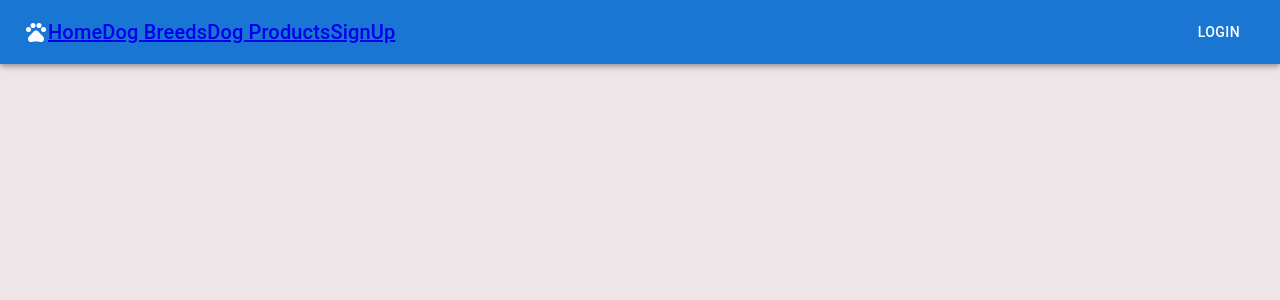
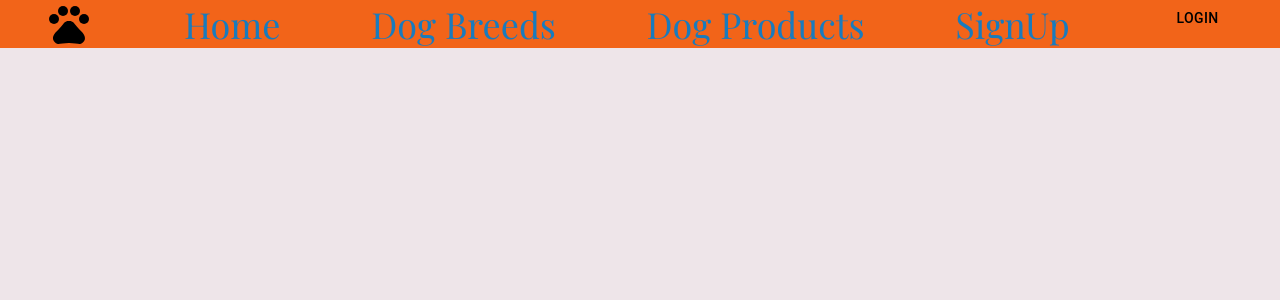
Before and after one commit to Ricecake-Pony/Doggy-Dex, a React (Create React App) app in the folder client/: page / in a window 1280 px wide. Shown: the top 300 px of the page. Built offline with nearby package versions, Linux system fonts and the light colour scheme.

Commit message:
NavBar Styled

```diff
--- a/client/public/index.html
+++ b/client/public/index.html
@@ -1,41 +1,17 @@
 <!DOCTYPE html>
 <html lang="en">
   <head>
-    <meta charset="utf-8" />
-    <meta name="viewport" content="width=device-width, initial-scale=1" />
-    <meta name="theme-color" content="#000000" />
-    <meta
-      name="description"
-      content="Web site created using create-react-app"
-    />
-    <!--
-      manifest.json provides metadata used when your web app is installed on a
-      user's mobile device or desktop. See https://developers.google.com/web/fundamentals/web-app-manifest/
-    -->
-    <link rel="manifest" href="%PUBLIC_URL%/manifest.json" />
-    <!--
-      Notice the use of %PUBLIC_URL% in the tags above.
-      It will be replaced with the URL of the `public` folder during the build.
-      Only files inside the `public` folder can be referenced from the HTML.
+  <link rel="preconnect" href="https://fonts.googleapis.com">
+  <link rel="preconnect" href="https://fonts.gstatic.com" crossorigin>
+  <link href="https://fonts.googleapis.com/css2?family=EB+Garamond&family=Mulish:wght@500&display=swap" rel="stylesheet">
 
-      Unlike "/favicon.ico" or "favicon.ico", "%PUBLIC_URL%/favicon.ico" will
-      work correctly both with client-side routing and a non-root public URL.
-      Learn how to configure a non-root public URL by running `npm run build`.
-    -->
-    <title>React App</title>
+  <link rel="preconnect" href="https://fonts.googleapis.com">
+  <link rel="preconnect" href="https://fonts.gstatic.com" crossorigin>
+  <link href="https://fonts.googleapis.com/css2?family=EB+Garamond&family=Mulish:wght@500&family=Playfair+Display&display=swap" rel="stylesheet">
+
+
   </head>
   <body>
-    <noscript>You need to enable JavaScript to run this app.</noscript>
     <div id="root"></div>
-    <!--
-      This HTML file is a template.
-      If you open it directly in the browser, you will see an empty page.
-
-      You can add webfonts, meta tags, or analytics to this file.
-      The build step will place the bundled scripts into the <body> tag.
-
-      To begin the development, run `npm start` or `yarn start`.
-      To create a production bundle, use `npm run build` or `yarn build`.
-    -->
   </body>
 </html>
--- a/client/src/components/NavBar/NavBar.js
+++ b/client/src/components/NavBar/NavBar.js
@@ -1,11 +1,30 @@
-import { NavLink} from "react-router-dom"
+import { Link as RouterLink} from "react-router-dom"
 import * as React from 'react';
 import { useContext } from "react";
-import {AppBar, Box, Toolbar, IconButton, Typography, Menu, Avatar, Tooltip, MenuItem } from '@mui/material';
+import { Box, IconButton, Typography, Menu, Avatar, Tooltip, MenuItem } from '@mui/material';
 import PetIcon from '@mui/icons-material/Pets';
 import { UserContext } from "../../contexts/UserContext";
 import LoginModal from "./LoginModal";
+
 import styled from "@emotion/styled";
+
+const AppBar = styled.div`
+position: absolute top;
+ background-color: #F26419;
+ width: 100%;
+display: flex;
+flex-direction: row;
+align-items: space-evenly;
+justify-content: space-around;
+font-family:'Playfair Display', serif;
+
+`
+const Link = styled(RouterLink)`
+text-decoration: none;
+font-size: 36px;
+color: #197BBD;
+`
+
 
 export default function NavBar({logOut}) {
     const {currentUser, setCurrentUser} = useContext(UserContext)
@@ -19,30 +38,25 @@ export default function NavBar({logOut}) {
          };
 
   return (
-    <Box sx={{ flexGrow: 1 }}>
-      <AppBar position="static" style={{background: ''}}>
-        <Toolbar>
-            <PetIcon className="nav-icon"/>
-          <Typography variant="h6" component="div" sx={{ flexGrow: 1 }}>
-
-            <NavLink className="link" to="/">
+      <AppBar >
+          <PetIcon className="nav-icon" sx={{fontSize: '300%'}}/>
+            <Link className="link" to="/" >
                 Home
-            </NavLink>
-            <NavLink className="link" to="/breeds">
+            </Link>
+            <Link className="link" to="/breeds" >
                 Dog Breeds
-            </NavLink>
-            <NavLink className="link" to="/dog_products">
+            </Link>
+            <Link className="link" to="/dog_products">
                 Dog Products
-            </NavLink>
-            <NavLink className="link" to="/signup">SignUp</NavLink>
-          </Typography>
+            </Link>
+            <Link className="link" to="/signup">SignUp</Link>
           { currentUser ?
               <Tooltip title="Open settings">
-             <IconButton aria-controls={open ? 'demo-positioned-menu' : undefined}
+             <IconButton  aria-controls={open ? 'demo-positioned-menu' : undefined}
                     aria-haspopup="true"
                     aria-expanded={open ? 'true' : undefined}
                     onClick={handleClick} sx={{ p: 0 }}>
-                { currentUser ? (  <Avatar alt={currentUser.first_name} src={currentUser.image_url}/>) : (null) }
+                { currentUser ? (  <Avatar alt={currentUser.first_name} src={currentUser.image_url} sx={{ width: 'auto', height: 60 }}/>) : (null) }
              </IconButton>
           </Tooltip>
            : <LoginModal/> }
@@ -59,11 +73,9 @@ export default function NavBar({logOut}) {
                 vertical: 'top',
                 horizontal: 'left',
             }}>
-            <NavLink className="link" to="/my_profile"> <MenuItem onClick={handleClose}>My Profile</MenuItem></NavLink>
-            <NavLink className="link" to="/"> <MenuItem onClick={logOut}>Logout</MenuItem></NavLink>
+            <Link className="link" to="/my_profile"> <MenuItem onClick={handleClose}>My Profile</MenuItem></Link>
+            <Link className="link" to="/"> <MenuItem onClick={logOut}>Logout</MenuItem></Link>
           </Menu>
-        </Toolbar>
       </AppBar>
-    </Box>
   );
   }
```
